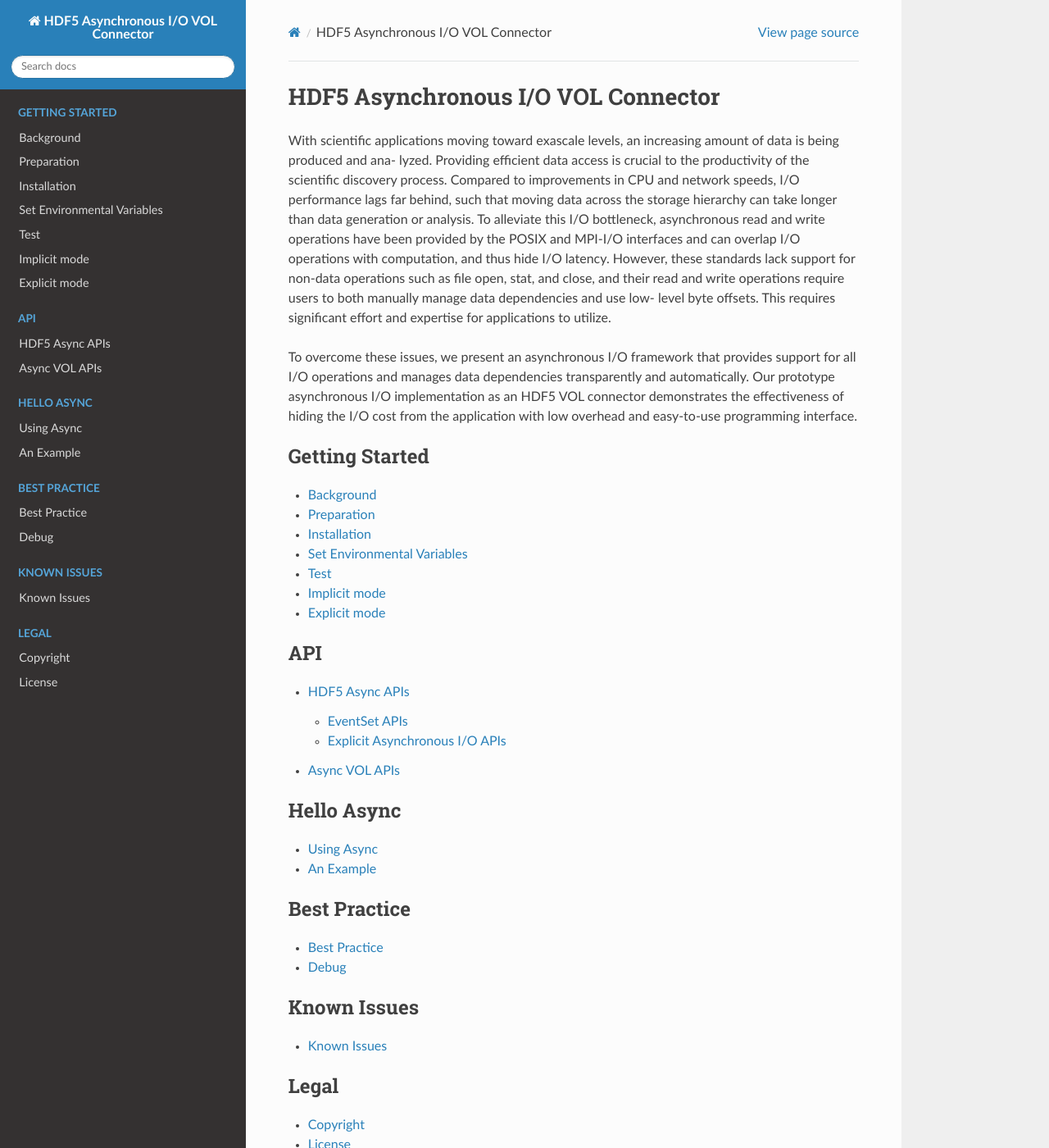
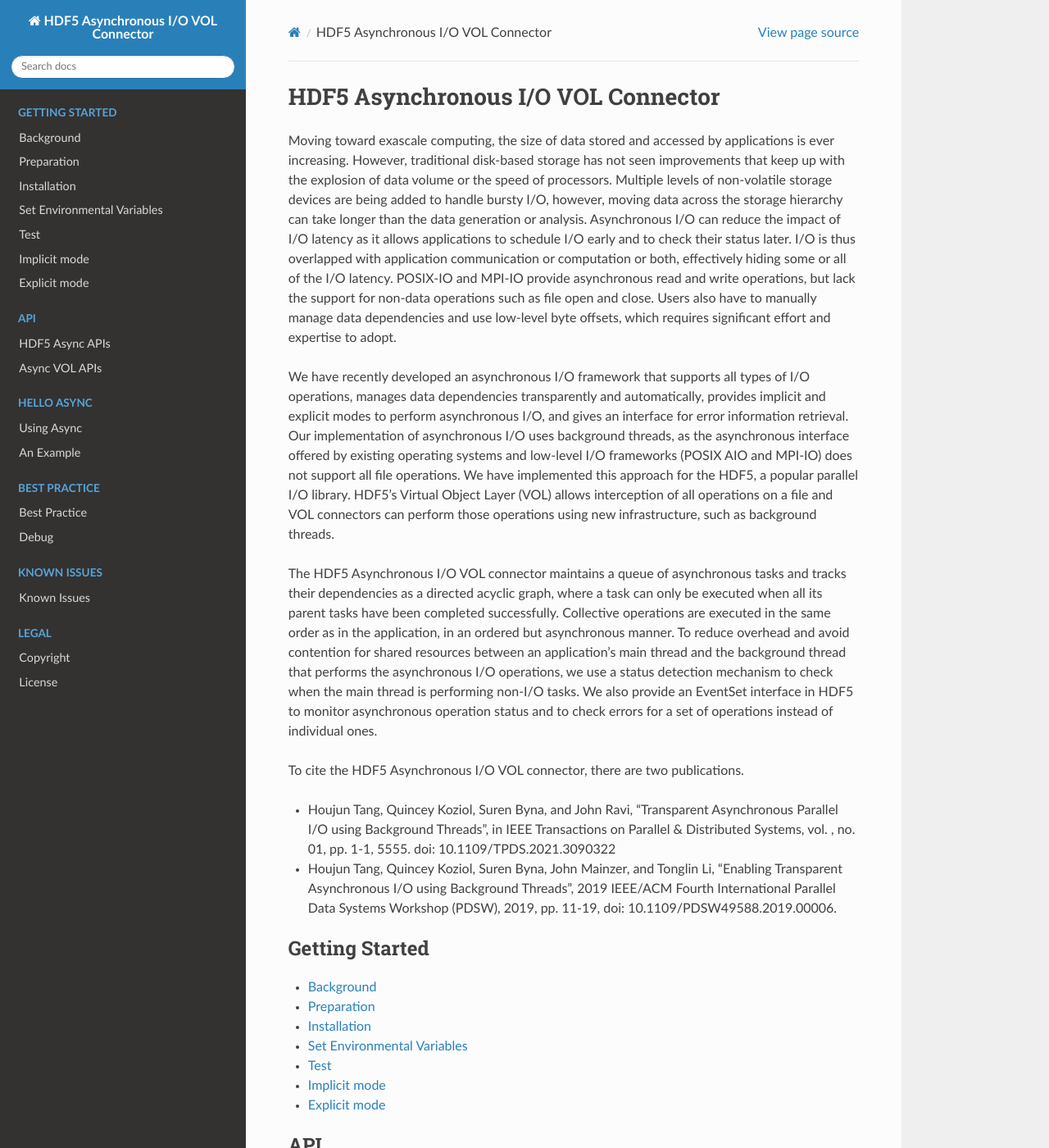
Before and after one commit to HDFGroup/vol-async, a Sphinx documentation site: the page built from docs/source/index.rst, in a window 1280 px wide and 1400 px high. Shown: the whole window at 82% size. Built offline with Sphinx 7.4.7 and the Read the Docs theme 2.0.0, drawn with Linux system fonts in a browser that asks for light colours.

Commit message:
Updates to index.rst

```diff
--- a/docs/source/index.rst
+++ b/docs/source/index.rst
@@ -6,9 +6,20 @@
 HDF5 Asynchronous I/O VOL Connector
 ===============================================================
 
-With scientific applications moving toward exascale levels, an increasing amount of data is being produced and ana- lyzed. Providing efficient data access is crucial to the productivity of the scientific discovery process. Compared to improvements in CPU and network speeds, I/O performance lags far behind, such that moving data across the storage hierarchy can take longer than data generation or analysis. To alleviate this I/O bottleneck, asynchronous read and write operations have been provided by the POSIX and MPI-I/O interfaces and can overlap I/O operations with computation, and thus hide I/O latency. However, these standards lack support for non-data operations such as file open, stat, and close, and their read and write operations require users to both manually manage data dependencies and use low- level byte offsets. This requires significant effort and expertise for applications to utilize.
+Moving toward exascale computing, the size of data stored and accessed by applications is ever increasing. However, traditional disk-based storage has not seen improvements that keep up with the explosion of data volume or the speed of processors. Multiple levels of non-volatile storage devices are being added to handle bursty I/O, however, moving data across the storage hierarchy can take longer than the data generation or analysis. Asynchronous I/O can reduce the impact of I/O latency as it allows applications to schedule I/O early and to check their status later. I/O is thus overlapped with application communication or computation or both, effectively hiding some or all of the I/O latency. POSIX-IO and MPI-IO provide asynchronous read and write operations, but lack the support for non-data operations such as file open and close. Users also have to manually manage data dependencies and use low-level byte offsets, which requires significant effort and expertise to adopt.
 
-To overcome these issues, we present an asynchronous I/O framework that provides support for all I/O operations and manages data dependencies transparently and automatically. Our prototype asynchronous I/O implementation as an HDF5 VOL connector demonstrates the effectiveness of hiding the I/O cost from the application with low overhead and easy-to-use programming interface.
+
+We have recently developed an asynchronous I/O framework that supports all types of I/O operations, manages data dependencies transparently and automatically, provides implicit and explicit modes to perform asynchronous I/O, and gives an interface for error information retrieval. Our implementation of asynchronous I/O uses background threads, as the asynchronous interface offered by existing operating systems and low-level I/O frameworks (POSIX AIO and MPI-IO) does not support all file operations. We have implemented this approach for the  HDF5, a popular parallel I/O library. HDF5's Virtual Object Layer (VOL) allows interception of all operations on a file and VOL connectors can perform those operations using new infrastructure, such as background threads.
+
+
+The HDF5 Asynchronous I/O VOL connector maintains a queue of asynchronous tasks and tracks their dependencies as a directed acyclic graph, where a task can only be executed when all its parent tasks have been completed successfully. Collective operations are executed in the same order as in the application, in an ordered but asynchronous manner. To reduce overhead and avoid contention for shared resources between an application's main thread and the background thread that performs the asynchronous I/O operations, we use a status detection mechanism to check when the main thread is performing non-I/O tasks. We also provide an EventSet interface in HDF5 to monitor asynchronous operation status and to check errors for a set of operations instead of individual ones.
+
+
+To cite the HDF5 Asynchronous I/O VOL connector, there are two publications.
+
+- Houjun Tang, Quincey Koziol, Suren Byna, and John Ravi, "Transparent Asynchronous Parallel I/O using Background Threads", in IEEE Transactions on Parallel & Distributed Systems, vol. , no. 01, pp. 1-1, 5555. doi: 10.1109/TPDS.2021.3090322
+- Houjun Tang, Quincey Koziol, Suren Byna, John Mainzer, and Tonglin Li, "Enabling Transparent Asynchronous I/O using Background Threads", 2019 IEEE/ACM Fourth International Parallel Data Systems Workshop (PDSW), 2019, pp. 11-19, doi: 10.1109/PDSW49588.2019.00006.
+
 
 
 .. toctree::
```
